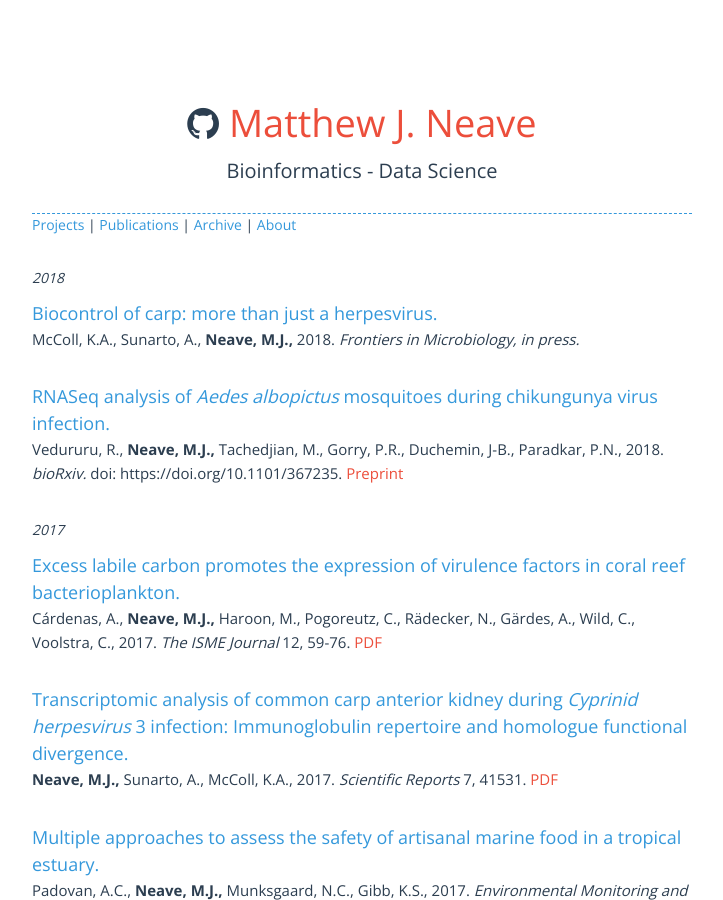
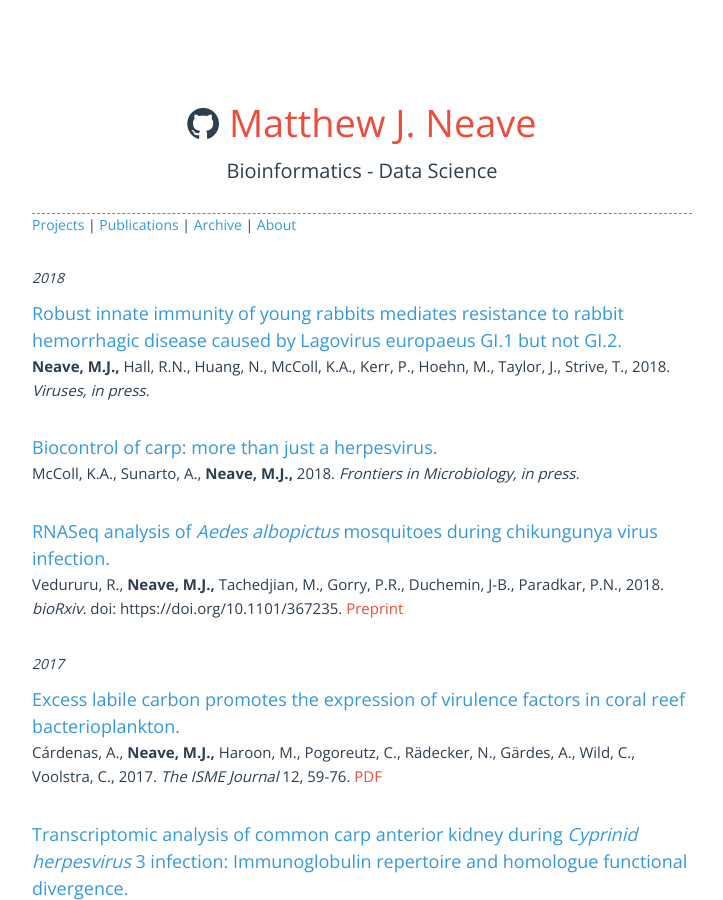
Before and after one commit to neavemj/neavemj.github.io, a Jekyll site: the page built from publications.html, in a window 1280 px wide and 900 px high. Shown: the whole window, without its empty margins (278-1001 px from the left). Built offline with Jekyll 4.4.1, drawn with Linux system fonts in a browser that asks for light colours; nearby versions of some CDN libraries; comment, search, counter and statistics services are not loaded.

Commit message:
updated rabbit publication

```diff
--- a/publications.html
+++ b/publications.html
@@ -8,6 +8,11 @@ layout: default
   <div class="col-md-12">
 
 	  <p id="year">2018</p>
+
+      <h1bl>Robust innate immunity of young rabbits mediates resistance to rabbit hemorrhagic disease caused by Lagovirus europaeus GI.1 but not GI.2.</h1bl>
+	  <p><b>Neave, M.J., </b>Hall, R.N., Huang, N., McColl, K.A., Kerr, P., Hoehn, M., Taylor, J., Strive, T., 2018. <i>Viruses, in press.</i>
+	  </p>
+      <br>
 
       <h1bl>Biocontrol of carp: more than just a herpesvirus.</h1bl>
 	  <p>McColl, K.A., Sunarto, A., <b>Neave, M.J., </b>2018. <i>Frontiers in Microbiology, in press.</i>
```
